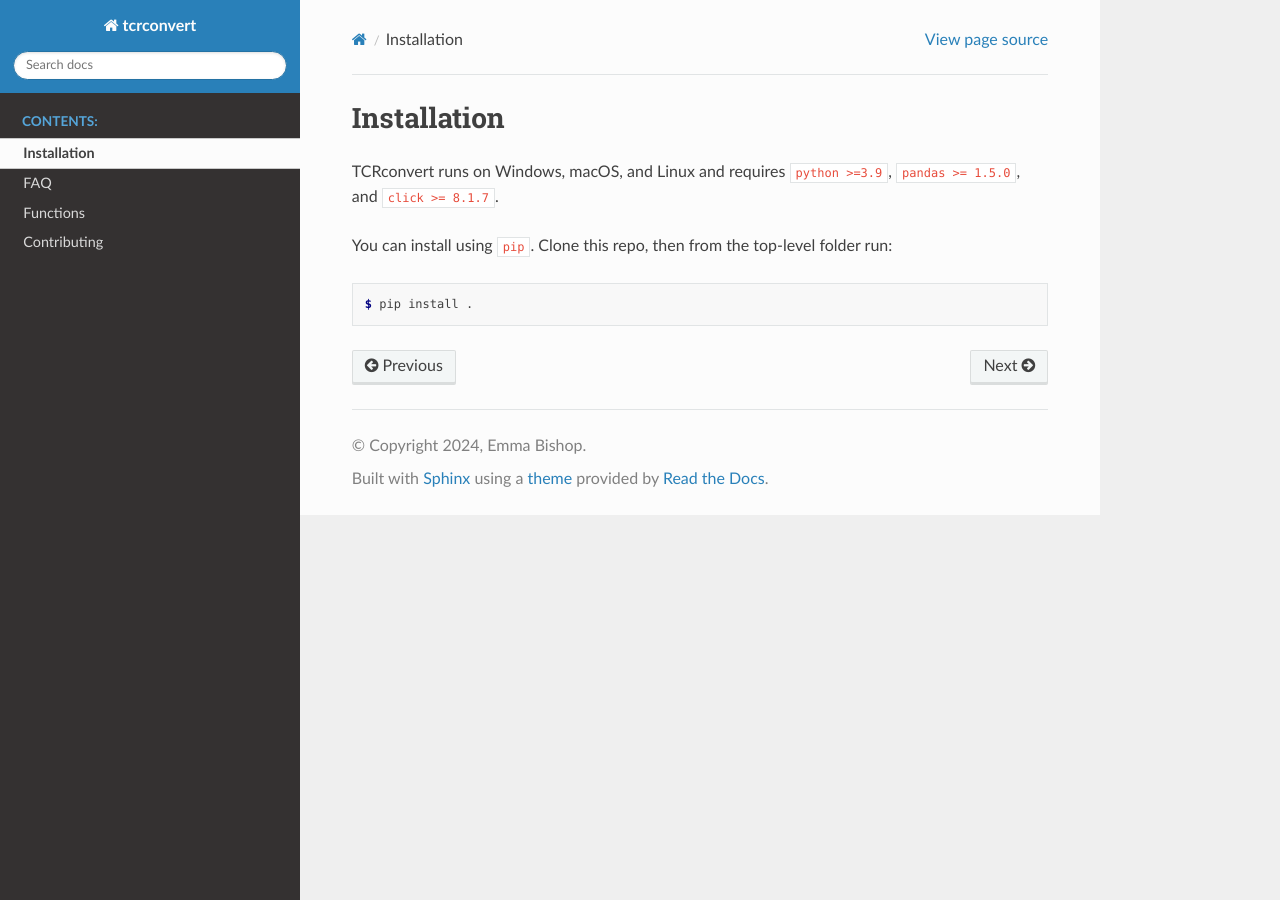
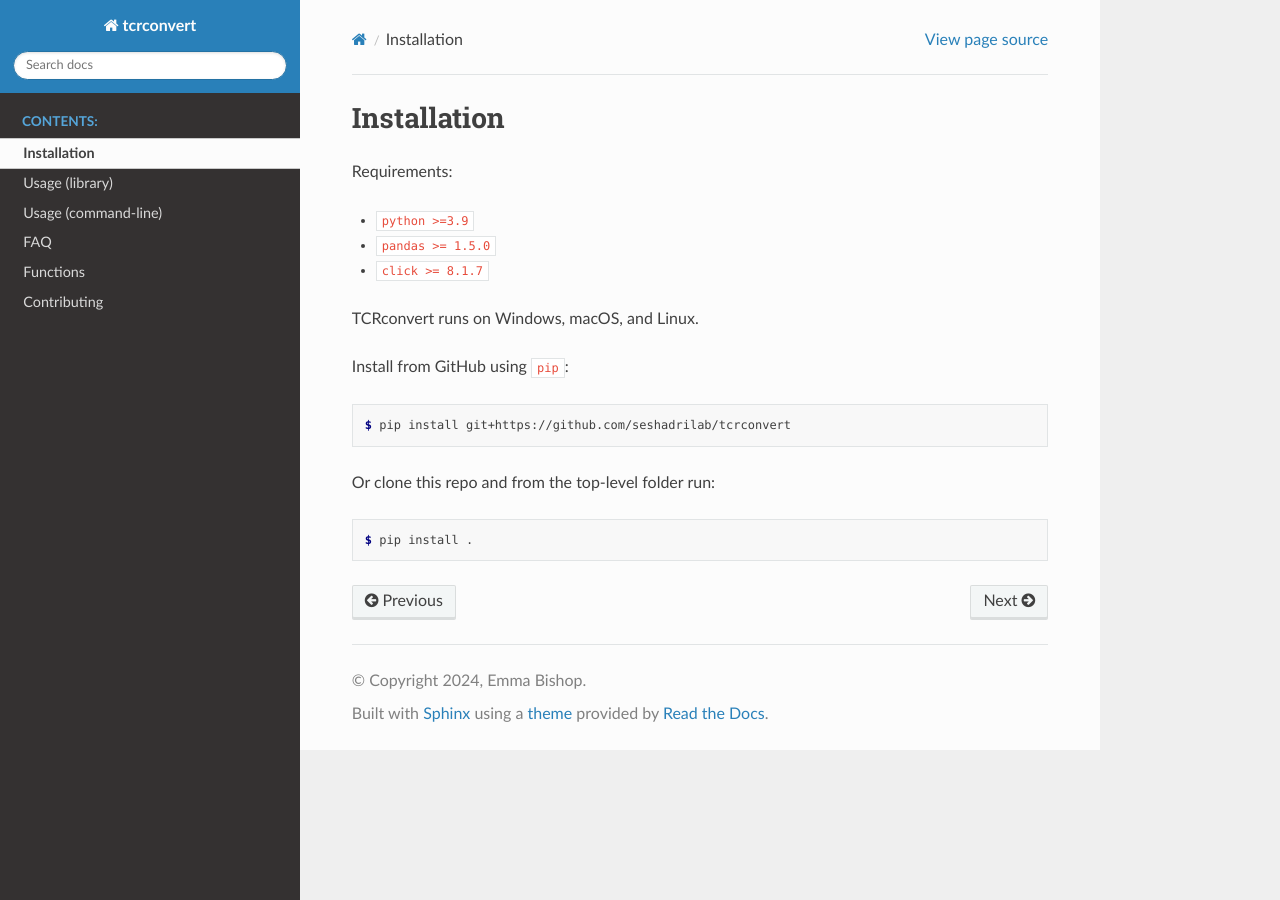
Before and after one commit to seshadrilab/tcrconvert, a Sphinx documentation site: the page built from docs/source/installation.rst, in a window 1280 px wide. Built offline with Sphinx 7.4.7 and the Read the Docs theme 3.1.0, drawn with Linux system fonts in a browser that asks for light colours; pages that are not in the unit, such as notebooks, are missing from menus.

Commit message:
Flesh out CLI documentation

```diff
--- a/docs/source/functions.rst
+++ b/docs/source/functions.rst
@@ -16,3 +18,5 @@
 .. autofunction:: build_lookup.pad_single_digit
 
 .. autofunction:: build_lookup.build_lookup_from_fastas
+
+.. autofunction:: build_lookup.build_lookup_from_fastas_cli
--- a/docs/source/installation.rst
+++ b/docs/source/installation.rst
@@ -1,9 +1,22 @@
 Installation
 ==============
 
-TCRconvert runs on Windows, macOS, and Linux and requires ``python >=3.9``, ``pandas >= 1.5.0``, and ``click >= 8.1.7``.
+Requirements:
 
-You can install using ``pip``. Clone this repo, then from the top-level folder run:
+* ``python >=3.9``
+* ``pandas >= 1.5.0``
+* ``click >= 8.1.7``
+
+TCRconvert runs on Windows, macOS, and Linux.
+
+Install from GitHub using ``pip``:
+
+.. code-block:: console
+
+   $ pip install git+https://github.com/seshadrilab/tcrconvert
+
+
+Or clone this repo and from the top-level folder run:
 
 .. code-block:: console
 
```
Also changed, not shown: other parts of docs/source/functions.rst (+2 -0 lines), docs/source/index.rst (+38 -15 lines), docs/source/usage_cli.ipynb (added).
